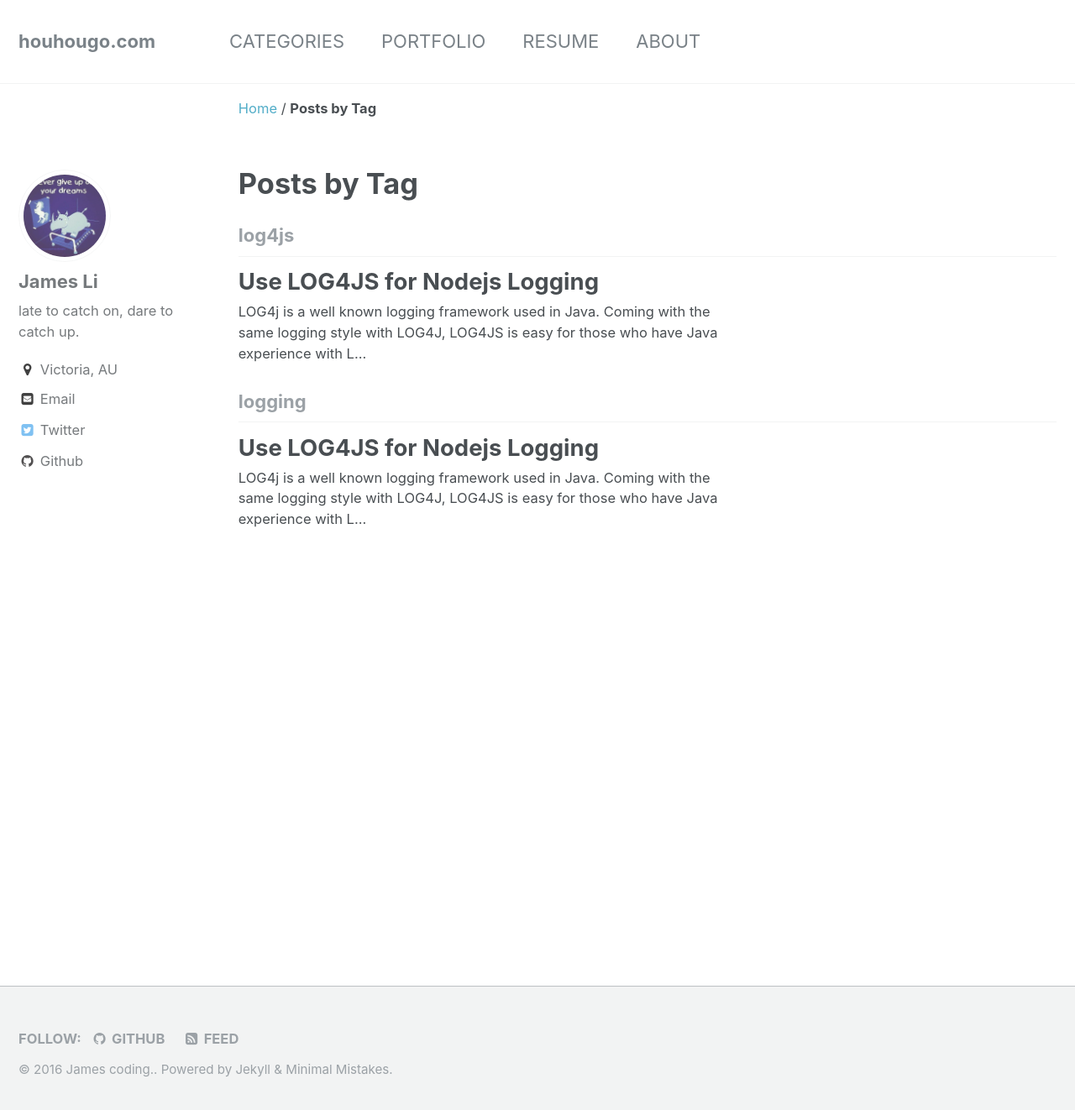
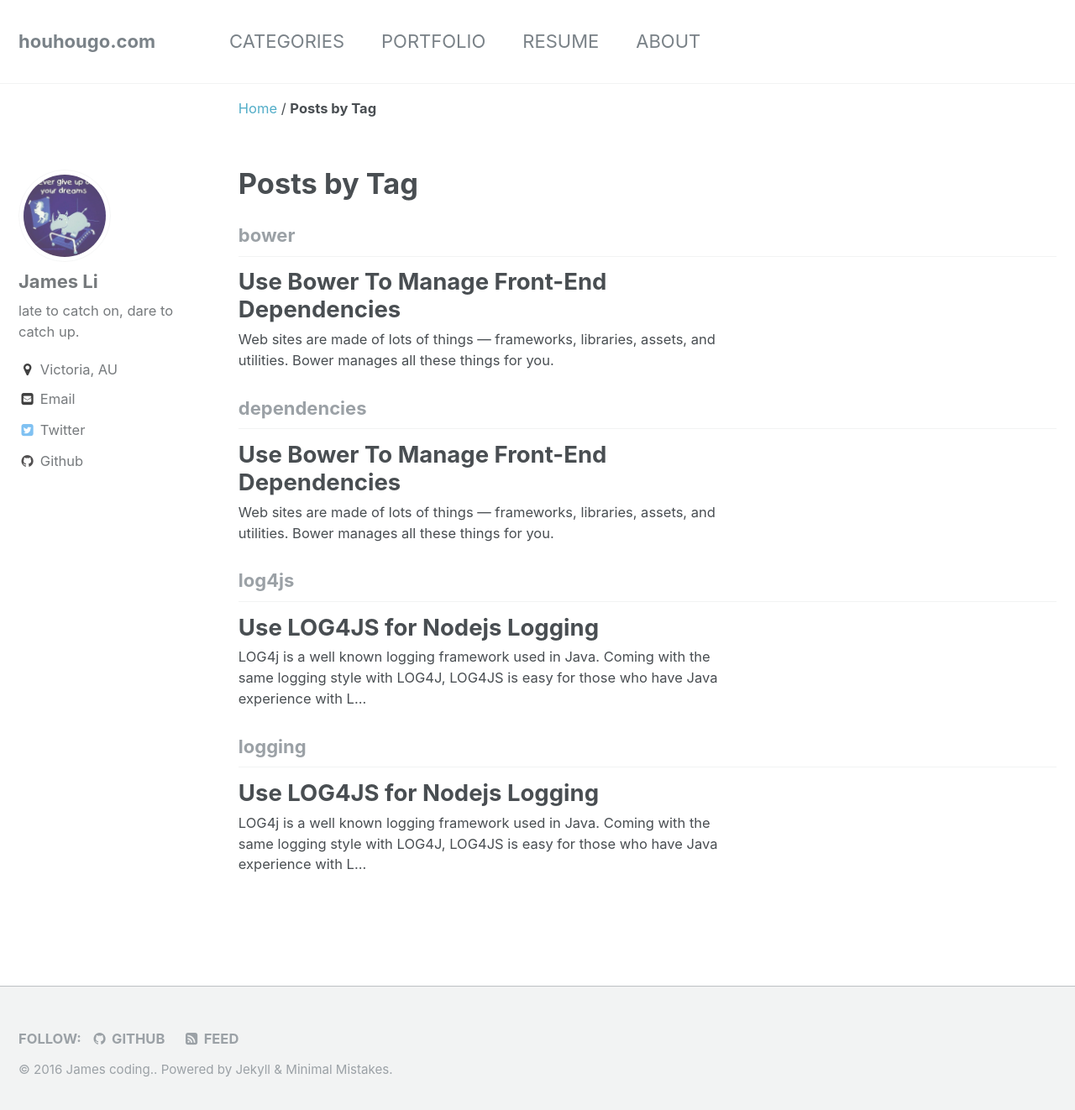
Before and after one commit to Jianli03/Jianli03.github.io, a Jekyll site: the page built from _pages/tag-archive.html, in a window 1280 px wide and 1330 px high. Shown: the top 1322 px of the window at 84% size. Built offline with Jekyll 4.4.1, drawn with Linux system fonts in a browser that asks for light colours.

Commit message:
add excerpt

```diff
--- a/_posts/2016-8-30-use-bower-to-manage-dependencies.md
+++ b/_posts/2016-8-30-use-bower-to-manage-dependencies.md
@@ -4,6 +4,9 @@ title: "Use Bower To Manage Front-End Dependencies"
 
 comments: true
 share: true
+category: nodejs
+tags: [bower, dependencies]
+excerpt: Web sites are made of lots of things — frameworks, libraries, assets, and utilities. Bower manages all these things for you.
 ---
 {% include base_path %}
 
```
Also changed, not shown: _posts/2016-8-10-nodejs-log-managment-with-log4js.md (+0 -1 lines).
